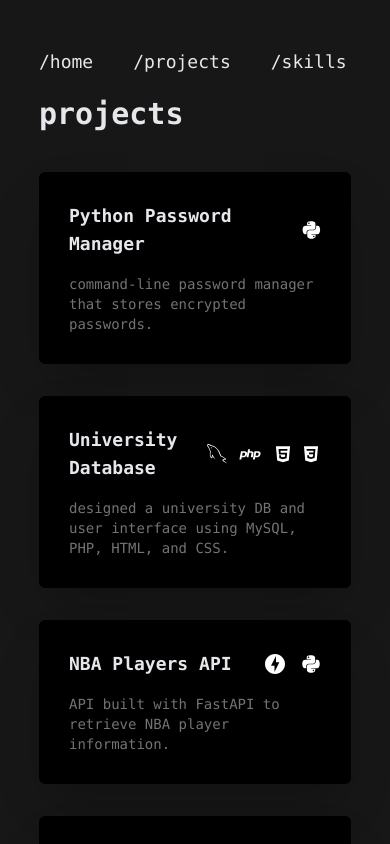
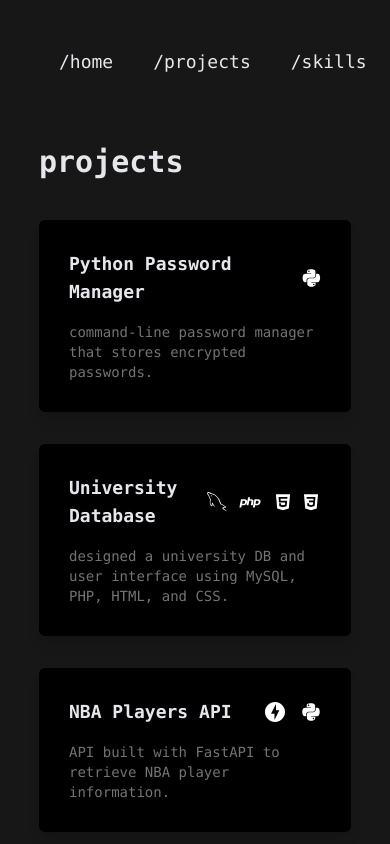
Before and after one commit to clxmente/OLD-solorio.dev, a Next.js app: page /projects in a window 390 px wide. Shown: the top 844 px of the page. Built offline with nearby package versions, Linux system fonts and the light colour scheme.

Commit message:
component navbar

```diff
--- /dev/null
+++ b/components/Navbar.jsx
@@ -0,0 +1,15 @@
+import Link from "next/link";
+
+export function Navbar() {
+    return (
+        <div className="h-24 flex justify-start px-5 sm:px-0">
+        <nav className="font-mono text-lg text-gray-200 no-underline">
+          <div className="flex">
+            <div className="pr-10"><Link href={"/"}><a className="hover:text-mygreen-500">/home</a></Link></div>
+            <div className="pr-10"><Link href={"/projects"}><a className="hover:text-mygreen-500">/projects</a></Link></div>
+            <div className=""><Link href={"/skills"}><a className="hover:text-mygreen-500">/skills</a></Link></div>
+          </div>
+        </nav>
+      </div>
+    )
+}
--- a/pages/index.js
+++ b/pages/index.js
@@ -1,6 +1,6 @@
 import Head from 'next/head';
-import Link from "next/link";
 import { Social } from "../components/Social";
+import { Navbar } from "../components/Navbar";
 import { AiOutlineGithub, AiOutlineTwitter, AiFillLinkedin, AiFillMail } from 'react-icons/ai';
 
 export default function Home() {
@@ -16,15 +16,7 @@
         <div className="flex justify-center items-center h-screen">
           <div className="inline-block justify-center">
             {/* Nav Bar Code */}
-            <div className="h-24 flex justify-start px-5 sm:px-0">
-              <nav className="font-mono text-lg text-gray-200 no-underline">
-                <div className="flex">
-                  <div className="pr-10"><Link href={"/"}><a className="hover:text-mygreen-500">/home</a></Link></div>
-                  <div className="pr-10"><Link href={"/projects"}><a className="hover:text-mygreen-500">/projects</a></Link></div>
-                  <div className=""><Link href={"/skills"}><a className="hover:text-mygreen-500">/skills</a></Link></div>
-                </div>
-              </nav>
-            </div>
+            <Navbar />
             {/* END Nav Bar */}
             <h1 className="font-mono text-gray-200 font-bold text-3xl sm:text-6xl flex justify-start px-5 sm:px-0">
               {"hello, i'm clem."}
--- a/pages/projects.js
+++ b/pages/projects.js
@@ -1,6 +1,6 @@
 import Head from 'next/head';
 import Link from "next/link";
-import { Project } from "../components/Project";
+import { Navbar } from "../components/Navbar";
 import { FaPython, FaReact } from "react-icons/fa";
 import { SiTailwindcss, SiFastapi } from "react-icons/si";
 import { GrMysql } from "react-icons/gr";
@@ -19,28 +19,20 @@
           <div className="flex justify-center items-center sm:h-screen overflow-auto">
             <div className="inline-block justify-center w-4/5 2xl:w-1/2 pt-12 sm:pt-0">
               {/* Nav Bar Code */}
-              <div className="h-12 sm:h-24 flex justify-start">
-                <nav className="font-mono text-lg text-gray-200 no-underline">
-                  <div className="flex">
-                    <div className="pr-10"><Link href={"/"}><a className="hover:text-mygreen-500">/home</a></Link></div>
-                    <div className="pr-10"><Link href={"/projects"}><a className="hover:text-mygreen-500">/projects</a></Link></div>
-                    <div className=""><Link href={"/skills"}><a className="hover:text-mygreen-500">/skills</a></Link></div>
-                  </div>
-                </nav>
-              </div>
+              <Navbar />
               {/* END Nav Bar */}
               <h1 className="font-mono text-gray-200 font-bold text-3xl sm:text-4xl flex justify-start">
                 projects
               </h1>
               <div className="py-10 grid grid-cols-1 xl:grid-cols-2 gap-8"> {/* grid container */}
-                <div className="border-2 border-solid border-black bg-black rounded-md px-7 py-7 shadow-2xl hover:scale-105 hover:transition-all hover:ease-out hover:duration-500 transition-all ease-out duration-500">
+                <div className="border-2 border-solid border-black bg-black rounded-md px-7 py-7 shadow-lg hover:scale-105 hover:transition-all hover:ease-out hover:duration-500 transition-all ease-out duration-500">
                 <div className="flex items-center justify-between">
                   <p className='font-bold text-lg font-mono text-gray-200'>Python Password Manager</p>
                   <FaPython size={"20"} color={"white"}/>
                 </div>
                   <p className='text-sm font-mono text-neutral-500 pt-4 text_flicker'>command-line password manager that stores encrypted passwords.</p>
                 </div>
-                <div className="border-2 border-solid border-black bg-black rounded-md px-7 py-7 shadow-2xl hover:scale-105 hover:transition-all hover:ease-out hover:duration-500 transition-all ease-out duration-500">
+                <div className="border-2 border-solid border-black bg-black rounded-md px-7 py-7 shadow-lg hover:scale-105 hover:transition-all hover:ease-out hover:duration-500 transition-all ease-out duration-500">
                   <div className="flex items-center justify-between">
                     <p className='font-bold text-lg font-mono text-gray-200'>University Database</p>
                     <div className='flex items-center'>
@@ -52,7 +44,7 @@
                   </div>
                   <p className='text-sm font-mono text-neutral-500 pt-4 text_flicker'>designed a university DB and user interface using MySQL, PHP, HTML, and CSS.</p>
                 </div>
-                <div className="border-2 border-solid border-black bg-black rounded-md px-7 py-7 shadow-2xl hover:scale-105 hover:transition-all hover:ease-out hover:duration-500 transition-all ease-out duration-500">
+                <div className="border-2 border-solid border-black bg-black rounded-md px-7 py-7 shadow-lg hover:scale-105 hover:transition-all hover:ease-out hover:duration-500 transition-all ease-out duration-500">
                   <div className="flex items-center justify-between">
                     <p className='font-bold text-lg font-mono text-gray-200'>NBA Players API</p>
                     <div className="flex items-center">
@@ -62,7 +54,7 @@
                   </div>
                   <p className='text-sm font-mono text-neutral-500 pt-4 text_flicker'>API built with FastAPI to retrieve NBA player information.</p>
                 </div>
-                <div className="border-2 border-solid border-black bg-black rounded-md px-7 py-7 shadow-2xl hover:scale-105 hover:transition-all hover:ease-out hover:duration-500 transition-all ease-out duration-500">
+                <div className="border-2 border-solid border-black bg-black rounded-md px-7 py-7 shadow-lg hover:scale-105 hover:transition-all hover:ease-out hover:duration-500 transition-all ease-out duration-500">
                   <div className="flex items-center justify-between">
                     <p className='font-bold text-lg font-mono text-gray-200'>This Website</p>
                     <div className="flex items-center">
@@ -74,7 +66,7 @@
                 </div>
               </div>
             </div>
-        </div>
+          </div>
         </main>
       </div>
     )
--- a/pages/skills.js
+++ b/pages/skills.js
@@ -1,5 +1,5 @@
 import Head from 'next/head';
-import Link from "next/link";
+import { Navbar } from "../components/Navbar";
 
 function Skills() {
     return (
@@ -14,15 +14,7 @@
           <div className="flex justify-center items-center h-screen">
             <div className="inline-block justify-center">
               {/* Nav Bar Code */}
-              <div className="h-24 flex justify-start px-5 sm:px-0">
-                <nav className="font-mono text-lg text-gray-200 no-underline">
-                  <div className="flex">
-                    <div className="pr-10"><Link href={"/"}><a className="hover:text-mygreen-500">/home</a></Link></div>
-                    <div className="pr-10"><Link href={"/projects"}><a className="hover:text-mygreen-500">/projects</a></Link></div>
-                    <div className=""><Link href={"/skills"}><a className="hover:text-mygreen-500">/skills</a></Link></div>
-                  </div>
-                </nav>
-              </div>
+              <Navbar />
               {/* END Nav Bar */}
               <h1 className="font-mono text-gray-200 font-bold text-3xl sm:text-6xl flex justify-start px-5 sm:px-0">
                 Work In Progress...
--- a/tailwind.config.js
+++ b/tailwind.config.js
@@ -1,7 +1,10 @@
 const defaultTheme = require('tailwindcss/defaultTheme')
 
 module.exports = {
-  content: ["./pages/**/*.{js,jsx,ts,tsx}"],
+  content: [
+    "./pages/**/*.{js,jsx,ts,tsx}",
+    "./components/**/*.{js,jsx,ts,tsx}"
+  ],
   theme: {
     extend: {
       fontFamily: {
```
